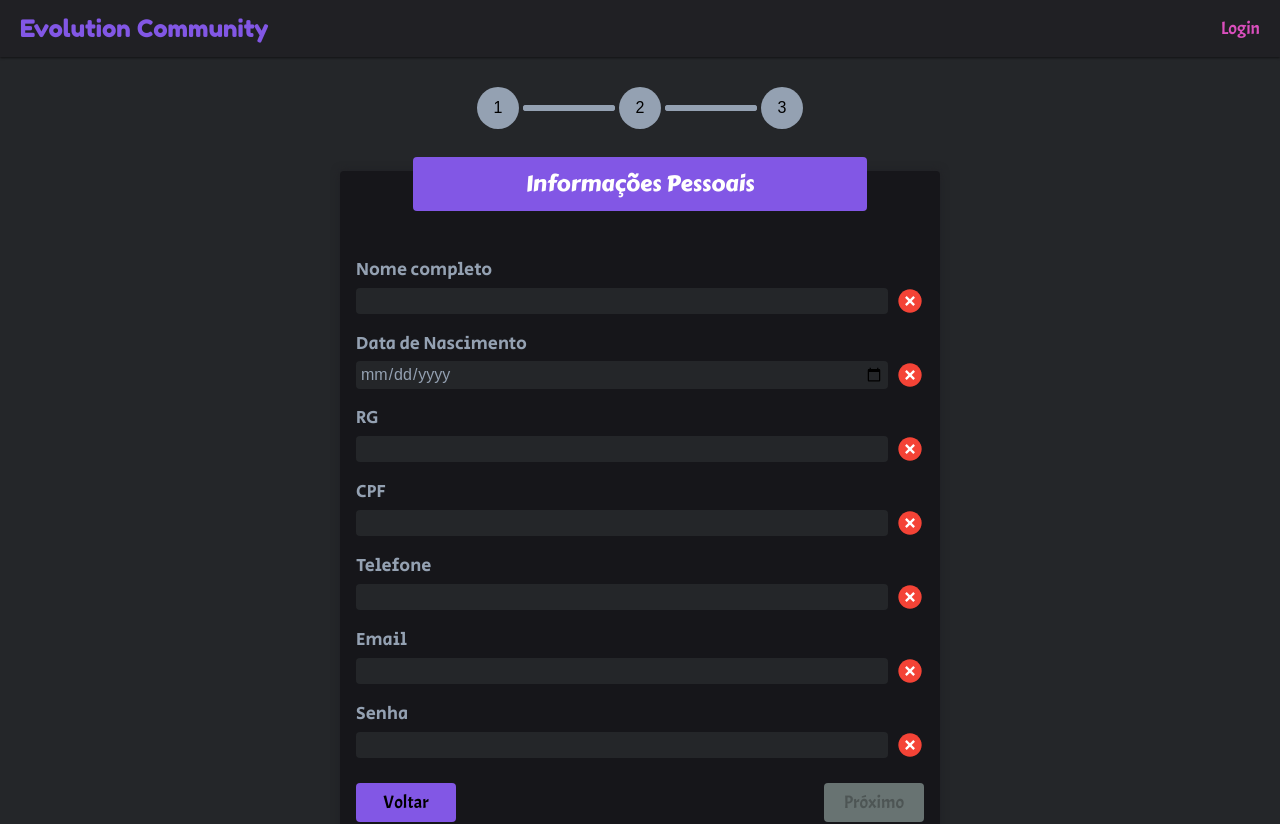
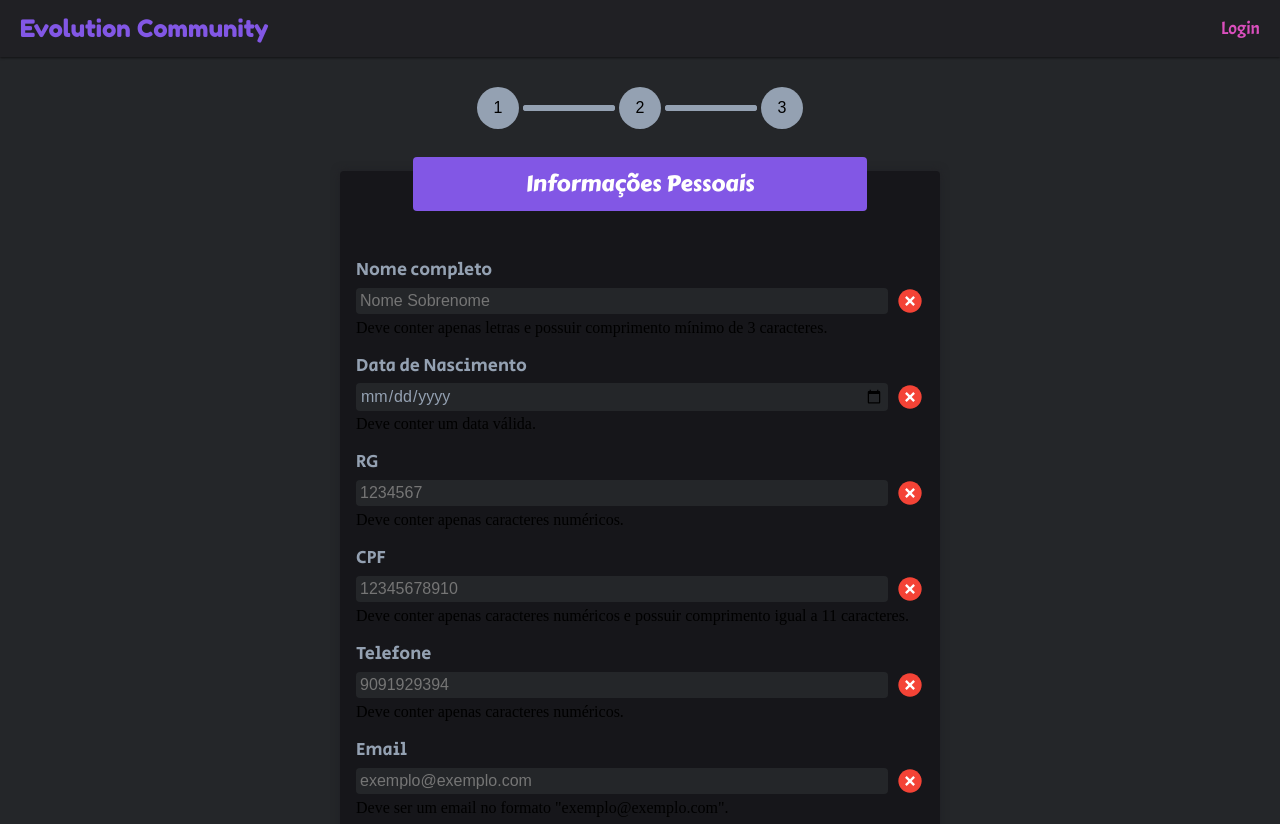
Before and after one commit to Lucas-Almeida-SD/Evolution_Community-Front_End, a React (Create React App) app: page /registration in a window 1280 px wide. Shown: the top 824 px of the page. Built offline with nearby package versions, Linux system fonts and the light colour scheme; a web font is replaced by a local one.

Commit message:
feat: adicionado elemento para mensagens de erro

```diff
--- a/src/components/Input.tsx
+++ b/src/components/Input.tsx
@@ -1,6 +1,9 @@
 import React from 'react';
 import correctImg from '../assets/correct.png';
 import incorrectImg from '../assets/incorrect.svg';
+import formInputErrorMessage from '../helpers/formInputErrorMessage';
+import formInputPlaceholders from '../helpers/formInputPlaceholders';
+import UserAttr from '../helpers/UserAttr.type';
 
 type Props = {
   htmlFor: string;
@@ -35,6 +38,7 @@ function Input(props: Props) {
             type={type}
             name={name}
             value={value}
+            placeholder={formInputPlaceholders[name as UserAttr]}
             onChange={onChange}
           />
         </label>
@@ -43,6 +47,7 @@ function Input(props: Props) {
           alt={(isValid) ? 'Correct' : 'Incorrect'}
         />
       </div>
+      {(!isValid) && <p className="error-message">{formInputErrorMessage[name as UserAttr]}</p>}
     </div>
   );
 }
```
